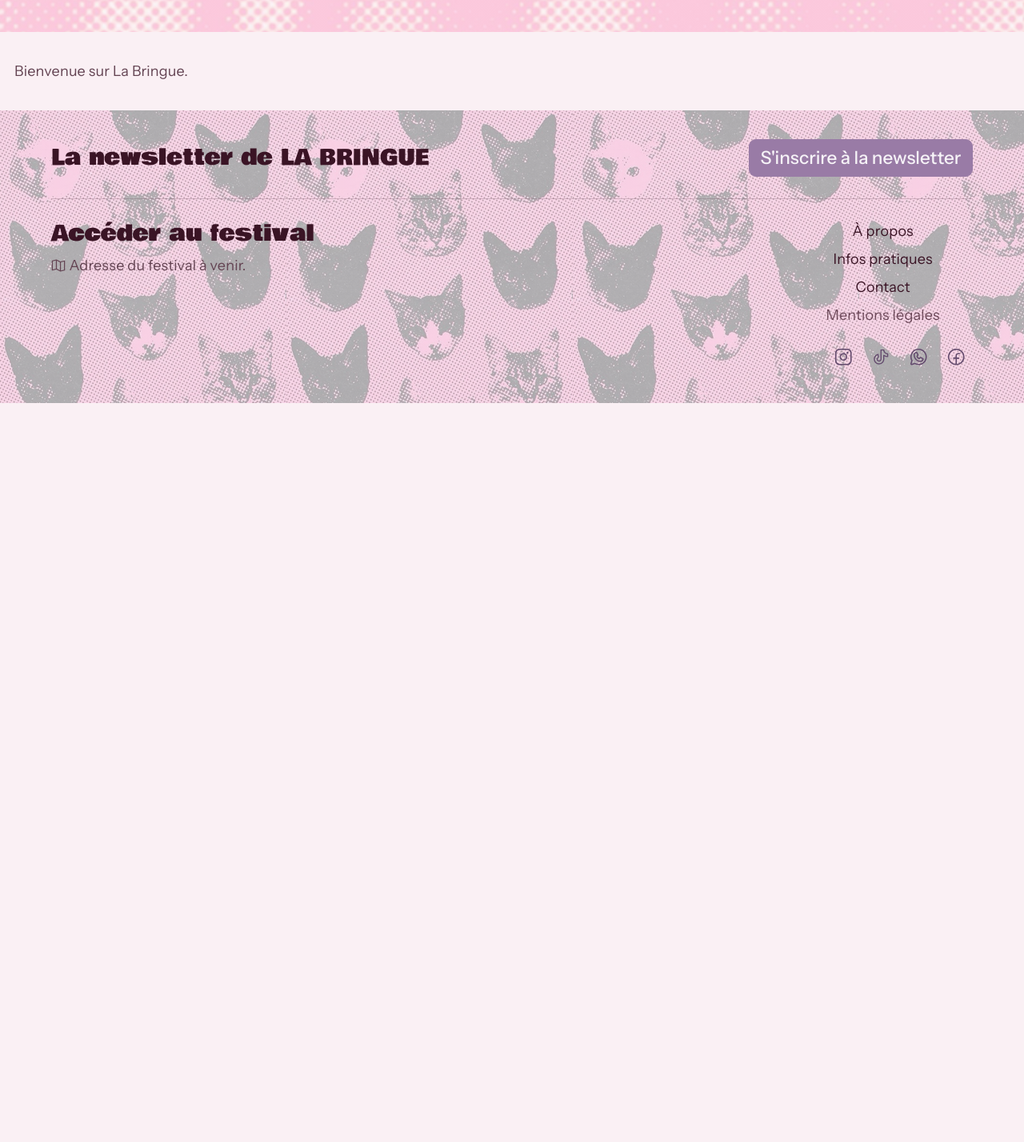
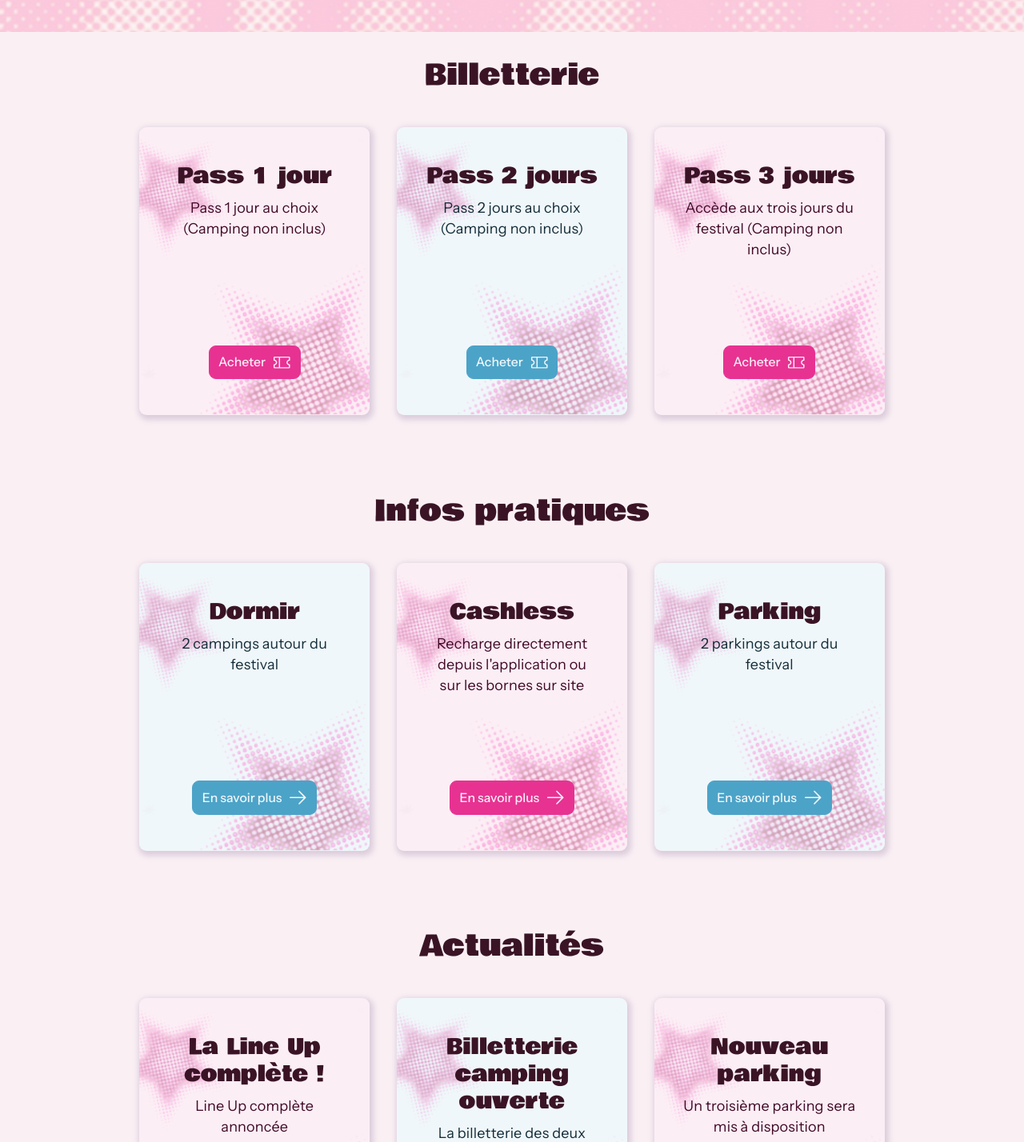
Before and after one commit to MaeligLmr/la-bringue, a Vue app: page / in a window 1280 px wide. Shown: the part 760-2188 px from the top of the page at 80% size. Before the commit the page ends 1264 px from the top, so only its background shows below. Built offline with nearby package versions, Linux system fonts and the light colour scheme; no server answers; a web font is replaced by a local one.

Commit message:
Feat : ajout des carrousels à la page d'accueil

```diff
--- a/src/components/ui/Carousel.vue
+++ b/src/components/ui/Carousel.vue
@@ -112,6 +112,11 @@ onUnmounted(() => {
   .carousel__track {
     flex-direction: row;
     align-items: stretch;
+    /* Centre les tiles quand elles tiennent déjà dans le viewport (cas
+       courant : 3 tiles par section) plutôt que les coller à gauche —
+       reste sans effet une fois le contenu scrollable (overflow-x: auto
+       ci-dessous prime alors sur le centrage). */
+    justify-content: center;
     /* Doit refléter le padding-inline ci-dessus : sans ça, le point
        d'ancrage du scroll-snap ignore le padding du conteneur et certains
        navigateurs "reposent" la position initiale sur scrollLeft ≈ padding
--- /dev/null
+++ b/src/data/actualites.json
@@ -0,0 +1,20 @@
+[
+  {
+    "id": "line-up-complete",
+    "titre": "La Line Up complète !",
+    "description": "Line Up complète annoncée",
+    "date": "2026-06-01"
+  },
+  {
+    "id": "billetterie-camping-ouverte",
+    "titre": "Billetterie camping ouverte",
+    "description": "La billetterie des deux campings est ouverte",
+    "date": "2026-05-15"
+  },
+  {
+    "id": "nouveau-parking",
+    "titre": "Nouveau parking",
+    "description": "Un troisième parking sera mis à disposition",
+    "date": "2026-05-10"
+  }
+]
--- /dev/null
+++ b/src/data/billetterie.json
@@ -0,0 +1,17 @@
+[
+  {
+    "id": "pass-1-jour",
+    "titre": "Pass 1 jour",
+    "description": "Pass 1 jour au choix (Camping non inclus)"
+  },
+  {
+    "id": "pass-2-jours",
+    "titre": "Pass 2 jours",
+    "description": "Pass 2 jours au choix (Camping non inclus)"
+  },
+  {
+    "id": "pass-3-jours",
+    "titre": "Pass 3 jours",
+    "description": "Accède aux trois jours du festival (Camping non inclus)"
+  }
+]
--- /dev/null
+++ b/src/data/infos-pratiques.json
@@ -0,0 +1,17 @@
+[
+  {
+    "id": "dormir",
+    "titre": "Dormir",
+    "description": "2 campings autour du festival"
+  },
+  {
+    "id": "cashless",
+    "titre": "Cashless",
+    "description": "Recharge directement depuis l'application ou sur les bornes sur site"
+  },
+  {
+    "id": "parking",
+    "titre": "Parking",
+    "description": "2 parkings autour du festival"
+  }
+]
--- a/src/router/index.ts
+++ b/src/router/index.ts
@@ -8,6 +8,7 @@ import ExposantsView from '../views/ExposantsView.vue'
 import ConferencesView from '../views/ConferencesView.vue'
 import AProposView from '../views/AProposView.vue'
 import InfosPratiquesView from '../views/InfosPratiquesView.vue'
+import ActualitesView from '../views/ActualitesView.vue'
 
 export const router = createRouter({
   history: createWebHistory(),
@@ -24,5 +25,6 @@ export const router = createRouter({
     { path: '/conferences', name: 'conferences', component: ConferencesView },
     { path: '/a-propos', name: 'a-propos', component: AProposView },
     { path: '/infos-pratiques', name: 'infos-pratiques', component: InfosPratiquesView },
+    { path: '/actualites', name: 'actualites', component: ActualitesView },
   ],
 })
--- /dev/null
+++ b/src/views/ActualitesView.vue
@@ -0,0 +1,19 @@
+<script setup lang="ts">
+import Hero from '../components/layout/Hero.vue'
+</script>
+
+<template>
+  <main class="actualites">
+    <Hero />
+    <div class="actualites__content">
+      <h1>Actualités</h1>
+      <p>Les actualités du festival arrivent prochainement.</p>
+    </div>
+  </main>
+</template>
+
+<style scoped>
+.actualites__content {
+  padding: var(--space-8) var(--space-4);
+}
+</style>
--- a/src/views/HomeView.vue
+++ b/src/views/HomeView.vue
@@ -1,18 +1,80 @@
 <script setup lang="ts">
 import Hero from '../components/layout/Hero.vue'
+import Carousel from '../components/ui/Carousel.vue'
+import type { CarouselTileData, CarouselTileVariant } from '../types/carousel-tile'
+import billetterieData from '../data/billetterie.json'
+import infosPratiquesData from '../data/infos-pratiques.json'
+import actualitesData from '../data/actualites.json'
+
+interface HomeTileSource {
+  titre: string
+  description: string
+}
+
+// L'alternance pink/blue est purement esthétique (voir CarouselTileVariant) :
+// elle ne fait pas partie des données métier des fichiers JSON. `start`
+// permet d'inverser l'ordre d'une section à l'autre (voir Figma).
+function alternateVariant(index: number, start: CarouselTileVariant = 'pink'): CarouselTileVariant {
+  const sequence: CarouselTileVariant[] = start === 'pink' ? ['pink', 'blue'] : ['blue', 'pink']
+  return sequence[index % 2]
+}
+
+function toTiles(
+  items: HomeTileSource[],
+  ctaLabel: string,
+  to: string,
+  icon: CarouselTileData['icon'],
+  startVariant: CarouselTileVariant = 'pink'
+): CarouselTileData[] {
+  return items.map((item, index) => ({
+    title: item.titre,
+    content: item.description,
+    variant: alternateVariant(index, startVariant),
+    ctaLabel,
+    to,
+    icon,
+  }))
+}
+
+const billetterieTiles = toTiles(billetterieData, 'Acheter', '/billetterie', 'ticket')
+const infosPratiquesTiles = toTiles(
+  infosPratiquesData,
+  'En savoir plus',
+  '/infos-pratiques',
+  'arrow-right',
+  'blue'
+)
+const actualitesTiles = toTiles(actualitesData, 'En savoir plus', '/actualites', 'arrow-right')
 </script>
 
 <template>
   <main class="home">
     <Hero home-page />
-    <div class="home__content">
-      <p>Bienvenue sur La Bringue.</p>
-    </div>
+
+    <section class="home__section">
+      <h2>Billetterie</h2>
+      <Carousel :tiles="billetterieTiles" />
+    </section>
+
+    <section class="home__section">
+      <h2>Infos pratiques</h2>
+      <Carousel :tiles="infosPratiquesTiles" />
+    </section>
+
+    <section class="home__section">
+      <h2>Actualités</h2>
+      <Carousel :tiles="actualitesTiles" />
+    </section>
   </main>
 </template>
 
 <style scoped>
-.home__content {
-  padding: var(--space-8) var(--space-4);
+.home__section {
+  padding: var(--space-8) 0;
+  text-align: center;
+}
+
+.home__section h2 {
+  margin: 0 0 var(--space-4);
 }
 </style>
```
